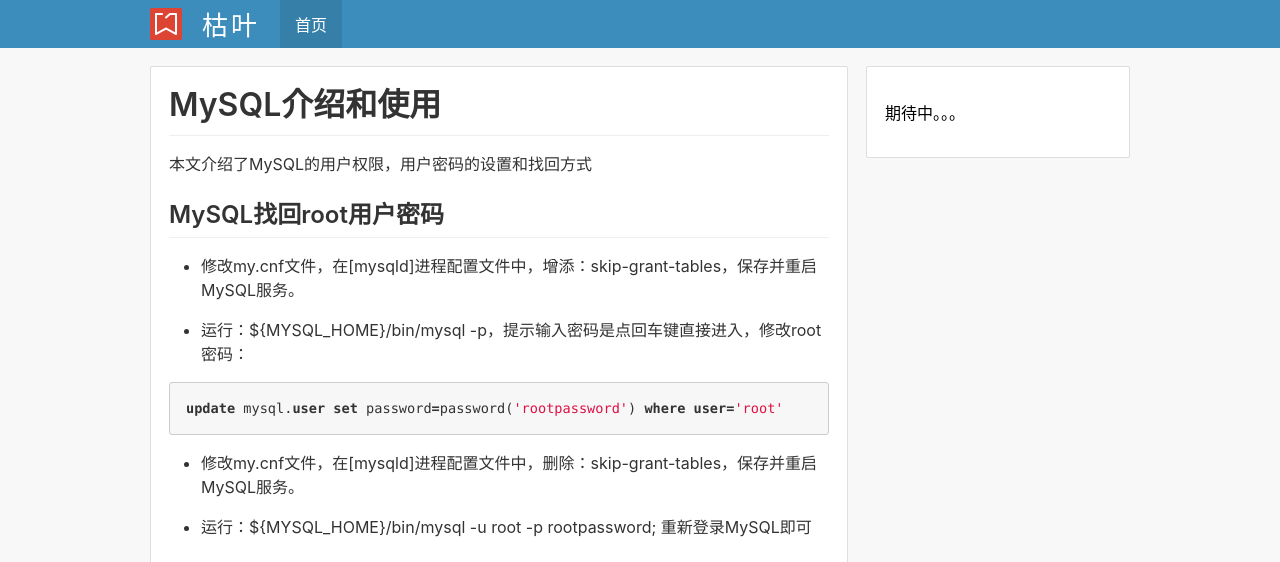
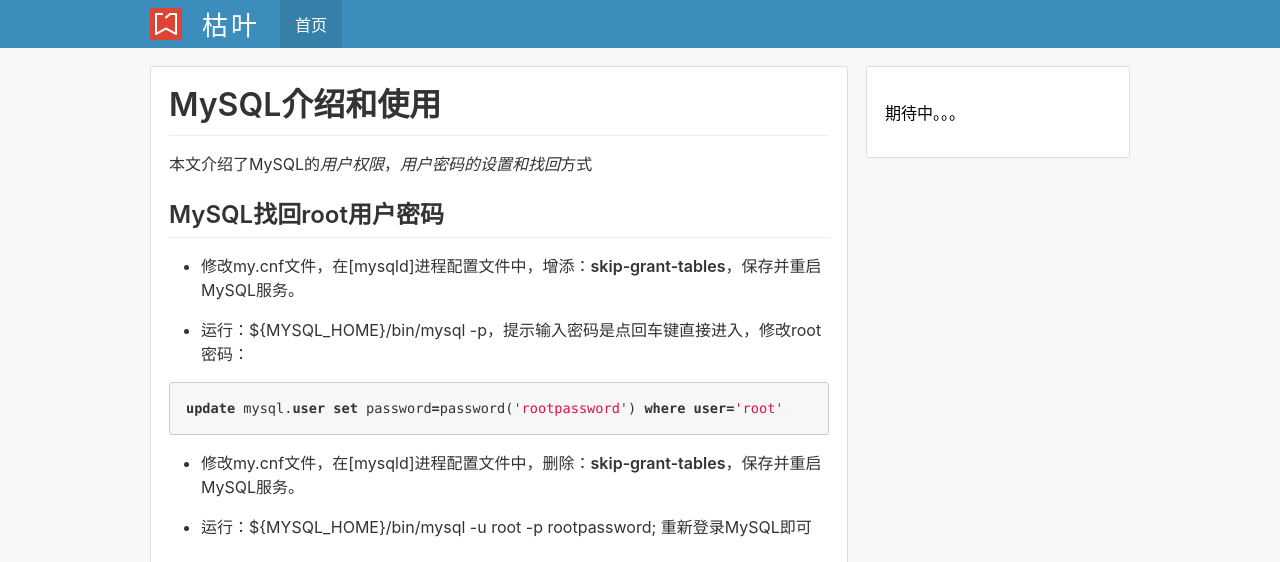
Before and after one commit to kuyer/kuyer.github.com, a Jekyll site: the page built from _posts/2017-02-03-data-mysql.md, in a window 1280 px wide. Shown: the top 562 px of the page. Built offline with Jekyll 4.4.1, drawn with Linux system fonts in a browser that asks for light colours.

````diff
--- a/_posts/2017-02-03-data-mysql.md
+++ b/_posts/2017-02-03-data-mysql.md
@@ -10,11 +10,11 @@ published: true
 ---
 # MySQL介绍和使用
 
-本文介绍了MySQL的用户权限，用户密码的设置和找回方式
+本文介绍了MySQL的*用户权限*，*用户密码的设置和找回*方式
 
 ## MySQL找回root用户密码
 
-* 修改my.cnf文件，在[mysqld]进程配置文件中，增添：skip-grant-tables，保存并重启MySQL服务。
+* 修改my.cnf文件，在[mysqld]进程配置文件中，增添：**skip-grant-tables**，保存并重启MySQL服务。
 
 * 运行：${MYSQL_HOME}/bin/mysql -p，提示输入密码是点回车键直接进入，修改root密码：
 
@@ -22,7 +22,7 @@ published: true
 update mysql.user set password=password('rootpassword') where user='root'
 ```
 
-* 修改my.cnf文件，在[mysqld]进程配置文件中，删除：skip-grant-tables，保存并重启MySQL服务。
+* 修改my.cnf文件，在[mysqld]进程配置文件中，删除：**skip-grant-tables**，保存并重启MySQL服务。
 
 * 运行：${MYSQL_HOME}/bin/mysql -u root -p rootpassword; 重新登录MySQL即可
 
````
